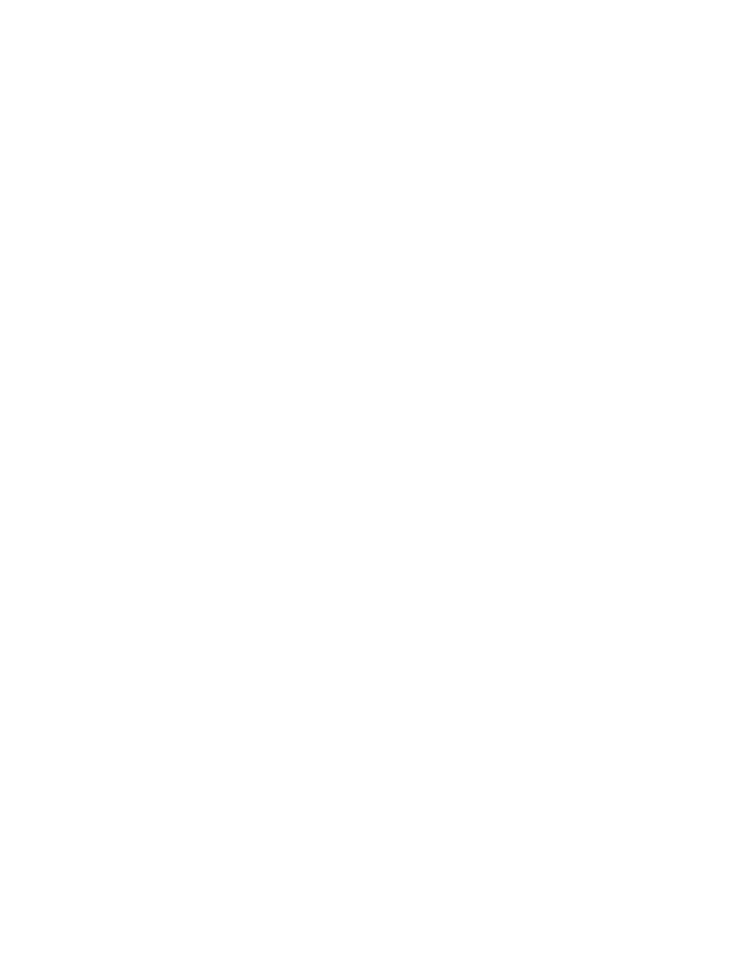
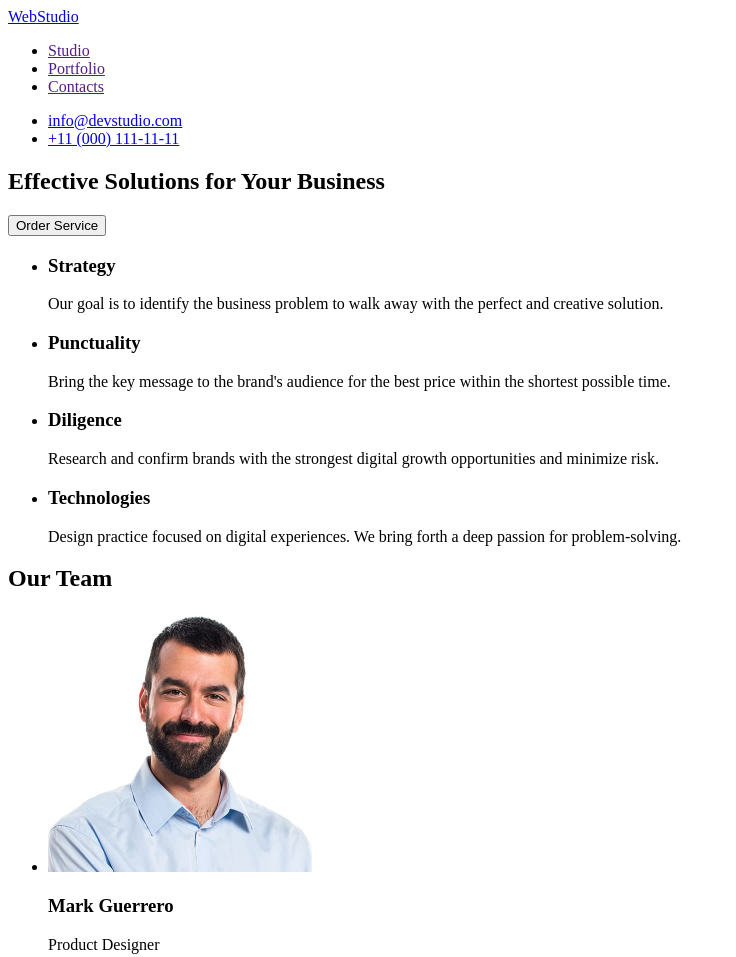
Before and after one commit to Zeynep-Nari/goit-markup-hw-01-main, a plain HTML site: page index.html in a window 1280 px wide. Shown: the top 957 px of the page, without its empty margins (0-736 px from the left). Before the commit the page ends 800 px from the top, so only its background shows below. Drawn offline with Linux system fonts and the light colour scheme.

Commit message:
Submit homework 1: HTML markup

```diff
--- a/index.html
+++ b/index.html
@@ -3,7 +3,111 @@
   <head>
     <meta charset="UTF-8" />
     <meta name="viewport" content="width=device-width, initial-scale=1.0" />
-    <title>Document</title>
+    <title>WebStudio</title>
   </head>
-  <body></body>
+  <body>
+    <header>
+      <nav>
+        <a href="./index.html">WebStudio</a>
+
+        <ul>
+          <li><a href="">Studio</a></li>
+          <li><a href="">Portfolio</a></li>
+          <li><a href="">Contacts</a></li>
+        </ul>
+      </nav>
+
+      <ul>
+        <li><a href="mailto:info@devstudio.com">info@devstudio.com</a></li>
+        <li><a href="tel:+110001111111">+11 (000) 111-11-11</a></li>
+      </ul>
+    </header>
+
+    <main>
+      <section>
+        <h1>Effective Solutions for Your Business</h1>
+        <button type="button">Order Service</button>
+      </section>
+      <section>
+        <ul>
+          <li>
+            <h3>Strategy</h3>
+            <p>
+              Our goal is to identify the business problem to walk away with the
+              perfect and creative solution.
+            </p>
+          </li>
+          <li>
+            <h3>Punctuality</h3>
+            <p>
+              Bring the key message to the brand's audience for the best price
+              within the shortest possible time.
+            </p>
+          </li>
+          <li>
+            <h3>Diligence</h3>
+            <p>
+              Research and confirm brands with the strongest digital growth
+              opportunities and minimize risk.
+            </p>
+          </li>
+          <li>
+            <h3>Technologies</h3>
+            <p>
+              Design practice focused on digital experiences. We bring forth a
+              deep passion for problem-solving.
+            </p>
+          </li>
+        </ul>
+      </section>
+      <section>
+        <h2>Our Team</h2>
+        <ul>
+          <li>
+            <img
+              src="./images/img.jpg"
+              alt="Mark Guerrero Product Designer"
+              width="264"
+            />
+            <h3>Mark Guerrero</h3>
+            <p>Product Designer</p>
+          </li>
+          <li>
+            <img
+              src="./images/img (1).jpg"
+              alt="Tom Ford Frontend Developer"
+              width="264"
+            />
+            <h3>Tom Ford</h3>
+            <p>Frontend Developer</p>
+          </li>
+          <li>
+            <img
+              src="./images/img (2).jpg"
+              alt="Camila Garcia Marketing"
+              width="264"
+            />
+            <h3>Camila Garcia</h3>
+            <p>Marketing</p>
+          </li>
+          <li>
+            <img
+              src="./images/img (3).jpg"
+              alt="Daniel Wilson UI Designer"
+              width="264"
+            />
+            <h3>Daniel Wilson</h3>
+            <p>UI Designer</p>
+          </li>
+        </ul>
+      </section>
+      <footer>
+        <a href="./index.html">WebStudio</a>
+        <p>
+          Increase the flow of customers and sales for your business with
+          digital marketing & growth solutions.
+        </p>
+      </footer>
+    </main>
+  </body>
 </html>
```
Also changed, not shown: images/img (1).jpg (added), images/img (2).jpg (added), images/img (3).jpg (added), images/img.jpg (added).
